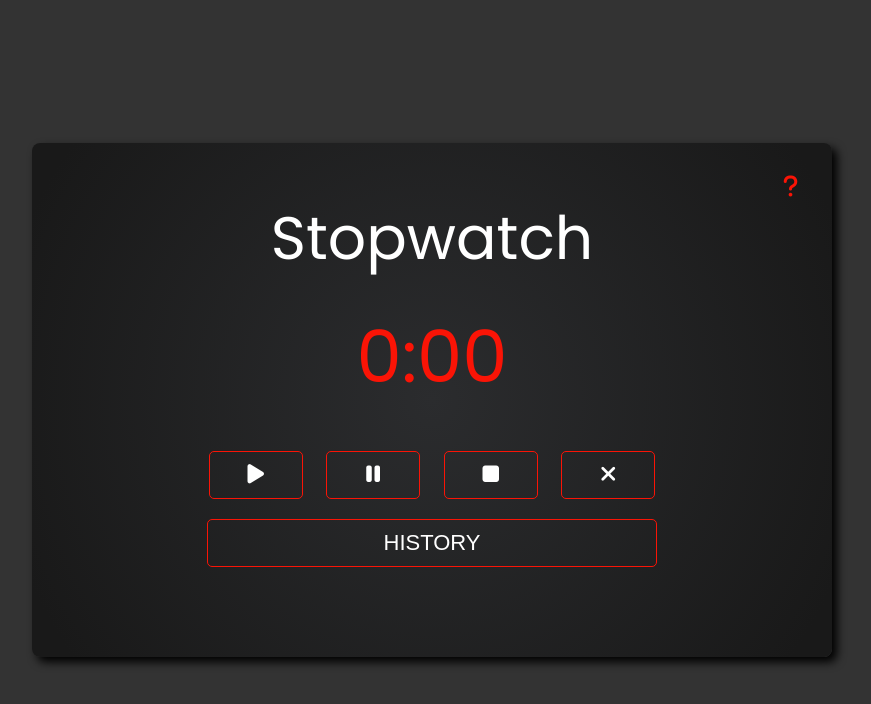
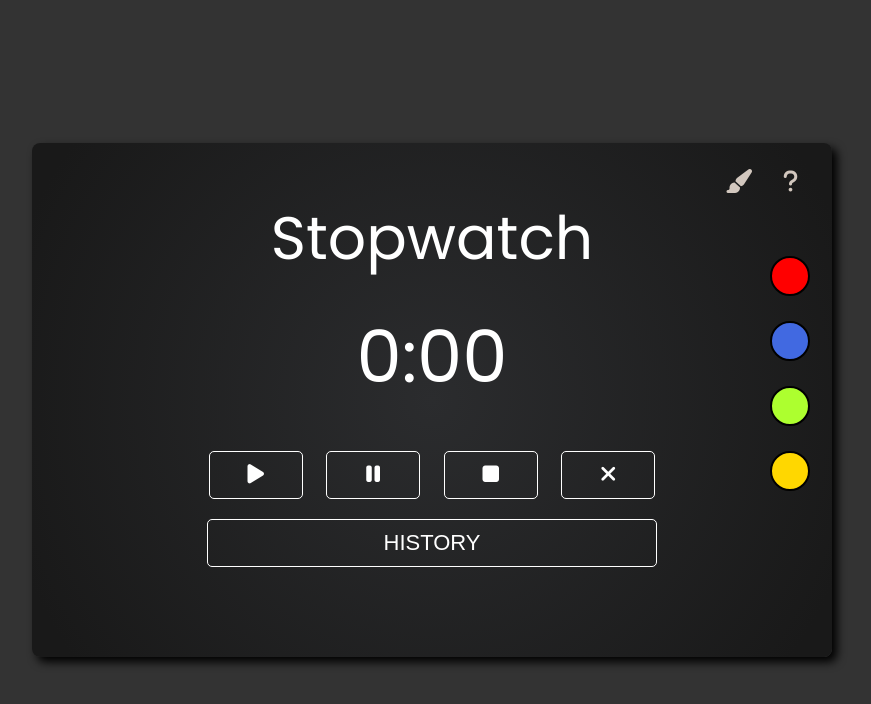
Before and after one commit to SebastianSloma/Stopwatch, a plain HTML site: page index.html in a window 1280 px wide. Shown: the whole page, without its empty margins (208-1079 px from the left). Drawn offline with Linux system fonts and the light colour scheme.

Commit message:
added change colors

```diff
--- a/index.html
+++ b/index.html
@@ -19,9 +19,16 @@
 	</head>
 	<body>
 		<div class="wrapper">
-			<p class="info">
+			<div class="info">
 				<i class="fas fa-question"></i>
-			</p>
+				<i class="fa-solid fa-paintbrush"></i>
+			</div>
+			<div class="colors">
+				<div class="color one"></div>
+				<div class="color two"></div>
+				<div class="color three"></div>
+				<div class="color four"></div>
+			</div>
 			<h1>Stopwatch</h1>
 			<p class="stopwatch">0:00</p>
 			<p class="time"></p>
--- a/script.js
+++ b/script.js
@@ -7,9 +7,18 @@ const stopwatch = document.querySelector('.stopwatch');
 const time = document.querySelector('.time');
 const timeList = document.querySelector('.time-list');
 
-const infoBtn = document.querySelector('.info');
+const infoBtn = document.querySelector('.fa-question');
 const modalShadow = document.querySelector('.modal-shadow');
 const closeModalBtn = document.querySelector('.close');
+
+const colorBtn = document.querySelector('.fa-paintbrush');
+const colorPanel = document.querySelector('colors')
+
+const colorOne = document.querySelector('one');
+const colorTwo = document.querySelector('two');
+const colorThree = document.querySelector('three');
+const colorFour = document.querySelector('four');
+let root = document.documentElement;
 
 let countTime;
 let minutes = 0;
@@ -66,29 +75,27 @@ const clearStuff = () => {
 };
 
 const showHistory = () => {
-    timeList.textContent = '';
-    let num =1
+	timeList.textContent = '';
+	let num = 1;
 
-	timesArr.forEach(time => {
+	timesArr.forEach((time) => {
 		const newTime = document.createElement('li');
 		newTime.innerHTML = `Measurement no. ${num}: <span>${time}</span>`;
 
 		timeList.appendChild(newTime);
-        num++
+		num++;
 	});
 };
 
+const showModal = () => {
+	if (!(modalShadow.style.display === 'block')) {
+		modalShadow.style.display = 'block';
+	} else {
+		modalShadow.style.display = 'none';
+	}
 
-const showModal =() =>{
-    if(!(modalShadow.style.display === 'block')){
-        modalShadow.style.display ='block'
-    }else{
-        modalShadow.style.display ='none'
-    }
-
-    modalShadow.classList.toggle('modal-animation')
-
-}
+	modalShadow.classList.toggle('modal-animation');
+};
 
 startBtn.addEventListener('click', handleStart);
 pauseBtn.addEventListener('click', handlePause);
@@ -96,5 +103,25 @@ stopBtn.addEventListener('click', handleStop);
 resetBtn.addEventListener('click', handleReset);
 historyBtn.addEventListener('click', showHistory);
 infoBtn.addEventListener('click', showModal);
-closeModalBtn.addEventListener('click', showModal)
-window.addEventListener('click', e=>e.target ===modalShadow ? showModal() : false)
+closeModalBtn.addEventListener('click', showModal);
+window.addEventListener('click', (e) =>
+	e.target === modalShadow ? showModal() : false
+);
+
+
+colorBtn.addEventListener('click', () =>{
+	colorPanel.classList.toggle('show-colors')
+})
+
+colorOne.addEventListener('click', () => {
+	root.style.setProperty('--first-color', 'red');
+});
+colorTwo.addEventListener('click', () => {
+	root.style.setProperty('--first-color', 'royalblue');
+});
+colorThree.addEventListener('click', () => {
+	root.style.setProperty('--first-color', 'greenyellow');
+});
+colorFour.addEventListener('click', () => {
+	root.style.setProperty('--first-color', 'gold');
+});
--- a/style.css
+++ b/style.css
@@ -1,14 +1,15 @@
-*{
+* {
 	box-sizing: border-box;
 	margin: 0;
 	padding: 0;
 }
-:root{
-    --first-color: #fa1406;
+:root {
+	--first-color: white;
 	--second-color: #d2c7be;
+	--hover-color: #d2c7be;
 }
 
-body{
+body {
 	display: flex;
 	justify-content: center;
 	align-items: center;
@@ -18,7 +19,7 @@ body{
 	background-color: #333;
 }
 
-.wrapper{
+.wrapper {
 	position: relative;
 	display: flex;
 	justify-content: center;
@@ -26,48 +27,59 @@ body{
 	flex-direction: column;
 	padding: 50px;
 	width: 800px;
-    background: radial-gradient(circle, rgb(43,44,46)0%, rgb(25,25,25)93%);
+	background: radial-gradient(circle, rgb(43, 44, 46) 0%, rgb(25, 25, 25) 93%);
 	border-radius: 8px;
 	box-shadow: 5px 5px 10px black;
 	color: #fff;
+	overflow: hidden;
 }
 
-.info{
+.info i {
 	position: absolute;
-    top: 6px;right: 14px;
+	font-size: 24px;
+	top: 6px;
+	right: 14px;
 	padding: 20px;
-    font-size: 24px;
 	color: var(--second-color);
 	cursor: pointer;
-    transition: color .3s;
-}
-.info{
-    color: var(--first-color);
+	transition: color 0.3s;
 }
 
-h1{
+.info .fa-question {
+	right: 14px;
+}
+
+.info .fa-paintbrush {
+	right: 60px;
+}
+
+.info i:hover {
+	color: var(--hover-color);
+}
+
+h1 {
 	margin-bottom: 20px;
 	font-size: 60px;
 	font-weight: lighter;
 }
-.stopwatch{
+.stopwatch {
 	font-size: 72px;
 	color: var(--first-color);
 }
 
-.time{
+.time {
 	visibility: hidden;
 	color: var(--second-color);
 	font-size: 22px;
 }
-.buttons{
+.buttons {
 	display: flex;
 	justify-content: space-around;
 	flex-wrap: wrap;
 	margin: 30px;
 }
 
-button{
+button {
 	margin: 10px;
 	padding: 10px 20px;
 	width: 20%;
@@ -77,20 +89,21 @@ button{
 	border: 1px solid var(--first-color);
 	border-radius: 5px;
 	cursor: pointer;
-    transition: background-color .3s;
+	transition: background-color 0.3s;
 }
 
-.history{
+.history {
 	flex-grow: 1;
 	text-transform: uppercase;
 }
 
-button:hover, button:focus{
-    background-color: var(--first-color);
+button:hover,
+button:focus {
+	background-color: var(--hover-color);
 	outline: none;
 }
 
-.time-list li{
+.time-list li {
 	display: flex;
 	justify-content: space-between;
 	width: 300px;
@@ -98,19 +111,19 @@ button:hover, button:focus{
 	color: var(--second-color);
 }
 
-.time-list span{
+.time-list span {
 	font-weight: bold;
 }
 
-.modal-shadow{
+.modal-shadow {
 	display: none;
 	position: absolute;
 	width: 100%;
 	height: 100%;
-    background-color: rgba(0,0,0,.65);
+	background-color: rgba(0, 0, 0, 0.65);
 }
 
-.modal{
+.modal {
 	position: absolute;
 	top: 50%;
 	left: 50%;
@@ -119,42 +132,100 @@ button:hover, button:focus{
 	height: 360px;
 	padding: 30px 60px;
 	border-radius: 15px;
-    background-color: rgb(245,245,245);
+	background-color: rgb(245, 245, 245);
 }
 
-.mode h3{
+.mode h3 {
 	margin-bottom: 20px;
 	font-size: 30px;
 }
 
-.modal p{
+.modal p {
 	margin-bottom: 10px;
 	margin-left: 20px;
 	font-size: 20px;
 }
 
-.modal .close{
+.modal .close {
 	display: block;
 	margin: 40px auto 0;
 	width: 200px;
 	background-color: var(--first-color);
+	transition: background-color 0.3s;
+}
+
+.modal .close:hover {
+	background-color: rgb(226, 36, 26);
+}
+
+.modal-animation {
+	animation: show-modal 0.5s;
+}
+
+@keyframes show-modal {
+	0% {
+		opacity: 0;
+	}
+	100% {
+		opacity: 1;
+	}
+}
+
+.colors {
+	display: flex;
+	flex-direction: column;
+	justify-content: space-around;
+	align-items: center;
+
+	position: absolute;
+	top: 100px;
+	right: 10px;
+	width: 64px;
+	height: 260px;
+
+	border-radius: 5px;
+    transition: transform .3s;
+}
+
+.color {
+	width: 40px;
+	height: 40px;
+	border: 2px solid black;
+	border-radius: 50%;
+	background-color: #ddd;
+	cursor: pointer;
     transition: background-color .3s;
 }
 
-.modal .close:hover{
-    background-color: rgb(226,36,26);
+.show-colors{
+    transform: translateX(-70px);
 }
 
-.modal-animation{
-    animation: show-modal .5s;
+
+.one {
+    background-color: red;
 }
 
-@keyframes show-modal {
-    0%{
-        opacity: 0;
-    }
-    100%{
-        opacity: 1;
+.two {
+    background-color: royalblue;
 }
 
+.three {
+    background-color: greenyellow;
 }
+.four {
+    background-color: gold;
+}
+
+.one:hover{
+    background-color: tomato;
+}
+.two:hover{
+    background-color: lightskyblue;
+}
+.three:hover{
+    background-color: lime;
+}
+.four:hover{
+    background-color: yellow;
+}
```
Lines whose indentation alone changed are shown as unchanged.
